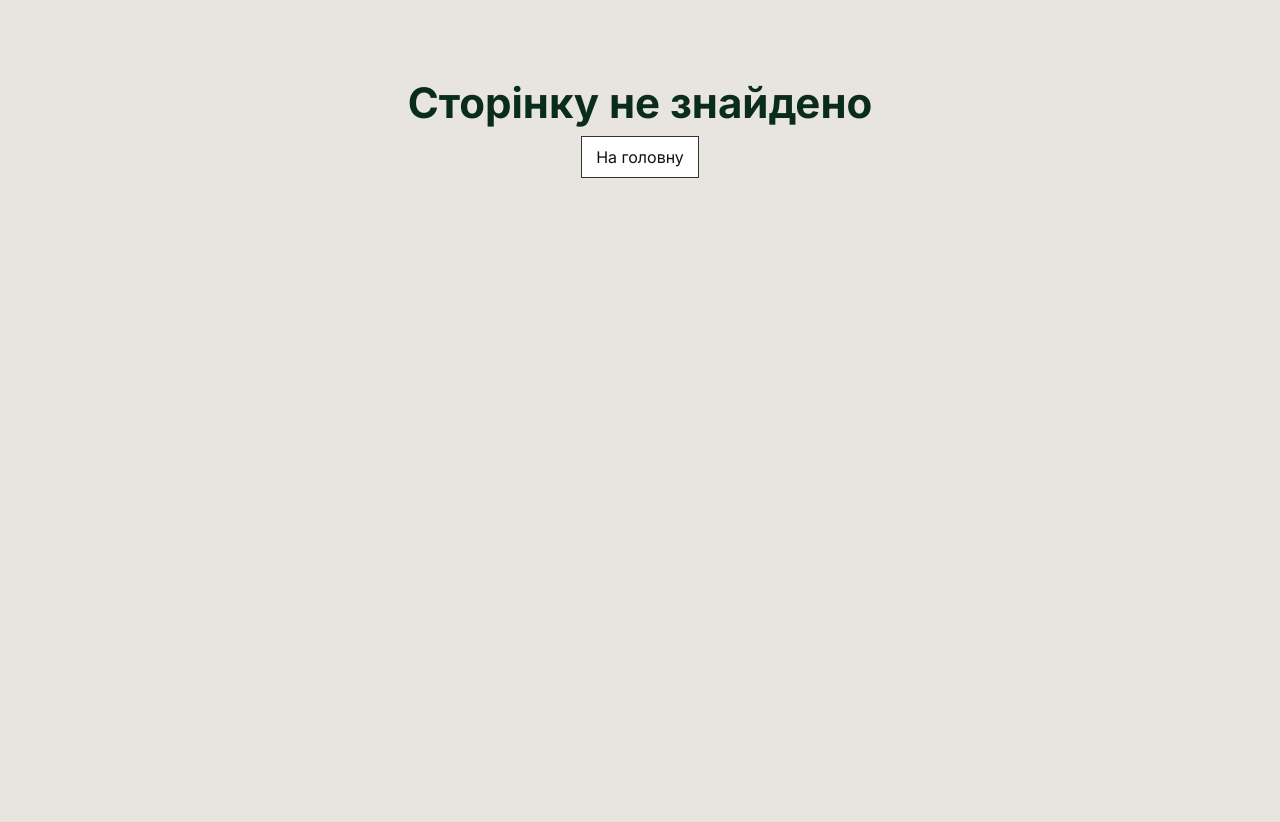
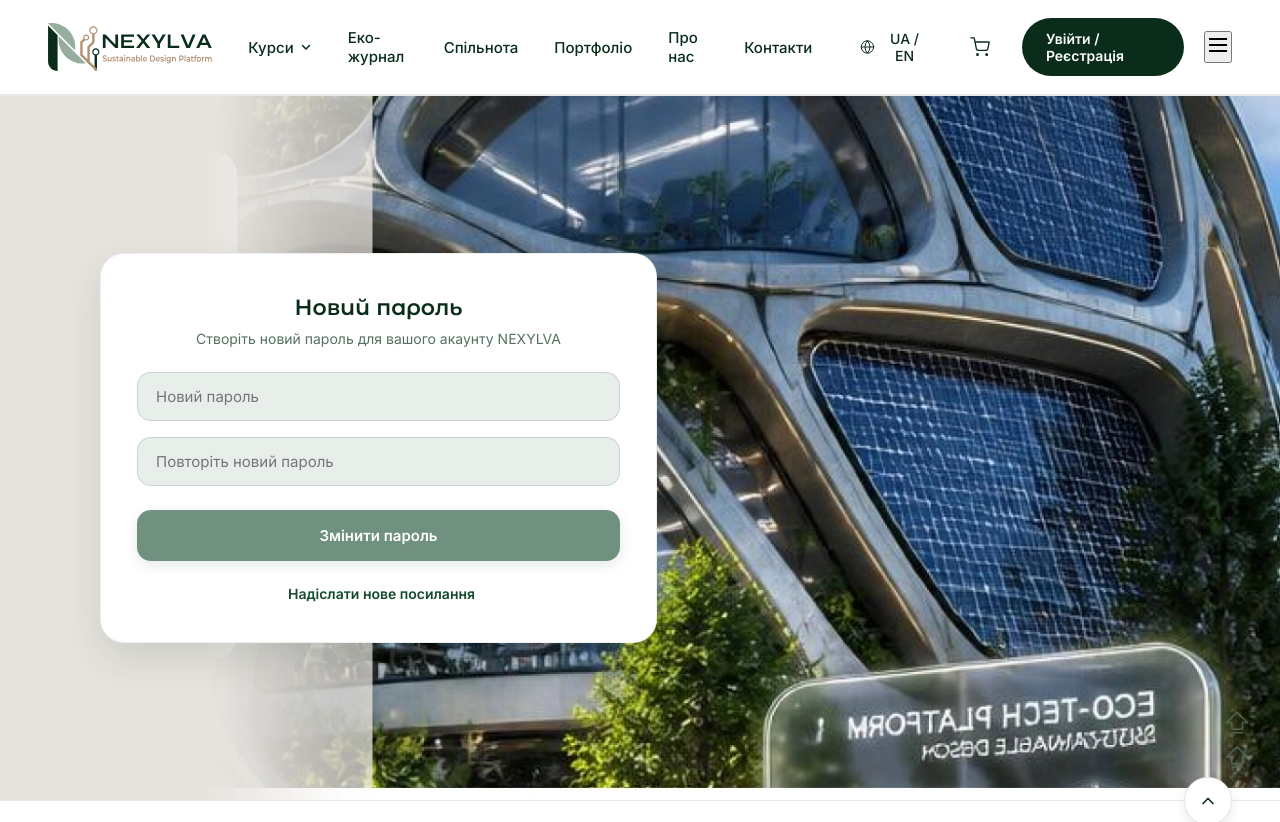
Before and after one commit to nezuss/Education-Website, a React (Vite) app: page /reset-password in a window 1280 px wide. Before the commit this address led to /not-found. Shown: the top 822 px of the page. Before the commit the page ends 800 px from the top, so only its background shows below. Built offline with nearby package versions, Linux system fonts and the light colour scheme.

Commit message:
change + reset password

```diff
--- a/src/app/router/AppRouter.tsx
+++ b/src/app/router/AppRouter.tsx
@@ -25,6 +25,7 @@ const RegistrationPage = lazy(() => import("../../pages/Registration/Registratio
 const ConfirmationPage = lazy(() => import("../../pages/Confirmation/ConfirmationPage"));
 const ChooseRolePage = lazy(() => import("../../pages/Auth/ChooseRolePage"));
 const ForgotPasswordPage = lazy(() => import("../../pages/Auth/ForgotPasswordPage"));
+const ChangePasswordPage = lazy(() => import("../../pages/Auth/ChangePasswordPage"));
 
 /* ── Student ────────────────────────────────────────── */
 const StudentDashboardPage = lazy(() => import("../../pages/Student/StudentDashboardPage"));
@@ -101,6 +102,8 @@ export default function AppRouter() {
                         <Route path="/registration" element={<RegistrationPage />} />
                         <Route path="/choose-role" element={<ChooseRolePage />} />
                         <Route path="/forgot-password" element={<ForgotPasswordPage />} />
+                        <Route path="/change-password" element={<ChangePasswordPage />} />
+                        <Route path="/reset-password" element={<ChangePasswordPage />} />
                     </Route>
 
                     <Route element={<AppShell />}>
--- /dev/null
+++ b/src/pages/Auth/ChangePasswordPage.tsx
@@ -0,0 +1,86 @@
+import type { FormEvent } from "react";
+import { useState } from "react";
+import { Link, useSearchParams } from "react-router-dom";
+import { changePassword } from "../../services/authService";
+import "../../styles/AuthPages.css";
+
+export default function ChangePasswordPage() {
+  const [searchParams] = useSearchParams();
+  const resetToken = searchParams.get("resetToken") || searchParams.get("token") || "";
+  const [error, setError] = useState("");
+  const [isLoading, setIsLoading] = useState(false);
+  const [isComplete, setIsComplete] = useState(false);
+
+  async function handleSubmit(event: FormEvent<HTMLFormElement>) {
+    event.preventDefault();
+    const formData = new FormData(event.currentTarget);
+    const password = String(formData.get("password"));
+    const confirmPassword = String(formData.get("confirmPassword"));
+
+    if (!resetToken) {
+      setError("Посилання для відновлення неповне або застаріло.");
+      return;
+    }
+    if (password !== confirmPassword) {
+      setError("Паролі не збігаються.");
+      return;
+    }
+
+    setError("");
+    setIsLoading(true);
+    try {
+      await changePassword(resetToken, password);
+      setIsComplete(true);
+    } catch (reason) {
+      setError((reason as Error)?.message || "Не вдалося змінити пароль. Запитайте нове посилання.");
+    } finally {
+      setIsLoading(false);
+    }
+  }
+
+  return (
+    <div className="nex-auth-wrapper">
+      <div className="nex-auth-card">
+        <h1 className="nex-auth-title">Новий пароль</h1>
+        <p className="nex-auth-subtitle">
+          Створіть новий пароль для вашого акаунту NEXYLVA
+        </p>
+
+        {error && <div className="nex-auth-error-box" role="alert">{error}</div>}
+
+        {isComplete ? (
+          <div style={{ textAlign: "center", padding: "16px 0" }}>
+            <div style={{ fontSize: "44px", marginBottom: "16px" }}>✓</div>
+            <h3 style={{ fontSize: "18px", fontWeight: 600, color: "var(--color-brand-dark)", marginBottom: "8px" }}>
+              Пароль успішно змінено
+            </h3>
+            <p style={{ fontSize: "14px", color: "var(--color-brand-soft)", lineHeight: 1.5, marginBottom: "24px" }}>
+              Тепер ви можете увійти за допомогою нового пароля.
+            </p>
+            <Link to="/login" className="nex-auth-submit-btn" style={{ display: "block", textDecoration: "none", textAlign: "center" }}>
+              Увійти
+            </Link>
+          </div>
+        ) : (
+          <form className="nex-auth-form" onSubmit={handleSubmit}>
+            <div className="nex-auth-input-wrap">
+              <input name="password" type="password" className="nex-auth-input" placeholder="Новий пароль" autoComplete="new-password" required />
+            </div>
+            <div className="nex-auth-input-wrap">
+              <input name="confirmPassword" type="password" className="nex-auth-input" placeholder="Повторіть новий пароль" autoComplete="new-password" required />
+            </div>
+            <button type="submit" className="nex-auth-submit-btn" disabled={isLoading || !resetToken}>
+              {isLoading ? "Збереження..." : "Змінити пароль"}
+            </button>
+          </form>
+        )}
+
+        {!isComplete && (
+          <div className="nex-auth-bottom-switch" style={{ marginTop: "24px" }}>
+            <Link to="/forgot-password">Надіслати нове посилання</Link>
+          </div>
+        )}
+      </div>
+    </div>
+  );
+}
--- a/src/pages/Auth/ForgotPasswordPage.tsx
+++ b/src/pages/Auth/ForgotPasswordPage.tsx
@@ -1,15 +1,28 @@
 import React, { useState } from 'react';
 import { Link } from 'react-router-dom';
+import { requestPasswordReset } from '../../services/authService';
 import '../../styles/AuthPages.css';
 
 export const ForgotPasswordPage: React.FC = () => {
   const [email, setEmail] = useState('');
   const [sent, setSent] = useState(false);
+  const [error, setError] = useState('');
+  const [isLoading, setIsLoading] = useState(false);
 
-  const handleSubmit = (e: React.FormEvent) => {
+  const handleSubmit = async (e: React.FormEvent) => {
     e.preventDefault();
     if (!email) return;
-    setSent(true);
+
+    setError('');
+    setIsLoading(true);
+    try {
+      await requestPasswordReset(email);
+      setSent(true);
+    } catch (reason) {
+      setError((reason as Error)?.message || 'Не вдалося надіслати лист. Спробуйте ще раз.');
+    } finally {
+      setIsLoading(false);
+    }
   };
 
   return (
@@ -19,6 +32,8 @@ export const ForgotPasswordPage: React.FC = () => {
         <p className="nex-auth-subtitle">
           Введіть адресу електронної пошти, на яку зареєстровано акаунт
         </p>
+
+        {error && <div className="nex-auth-error-box" role="alert">{error}</div>}
 
         {sent ? (
           <div style={{ textAlign: 'center', padding: '16px 0' }}>
@@ -46,8 +61,8 @@ export const ForgotPasswordPage: React.FC = () => {
               />
             </div>
 
-            <button type="submit" className="nex-auth-submit-btn">
-              Надіслати інструкцію
+            <button type="submit" className="nex-auth-submit-btn" disabled={isLoading}>
+              {isLoading ? 'Надсилання...' : 'Надіслати інструкцію'}
             </button>
           </form>
         )}
--- a/src/services/authService.ts
+++ b/src/services/authService.ts
@@ -65,6 +65,20 @@ export async function signUp(data: SignUpData): Promise<SignUpResult | undefined
     });
 }
 
+export async function requestPasswordReset(email: string) {
+    return request<string>("/account/management/reset-password", {
+        method: "POST",
+        body: JSON.stringify({ email }),
+    });
+}
+
+export async function changePassword(resetToken: string, password: string) {
+    return request<string>("/account/management/change-password", {
+        method: "POST",
+        body: JSON.stringify({ resetToken, password }),
+    });
+}
+
 export async function confirmEmail(code: string) {
     await request(`/auth/confirm-email/${encodeURIComponent(code)}`, { method: "POST" });
 }
```
